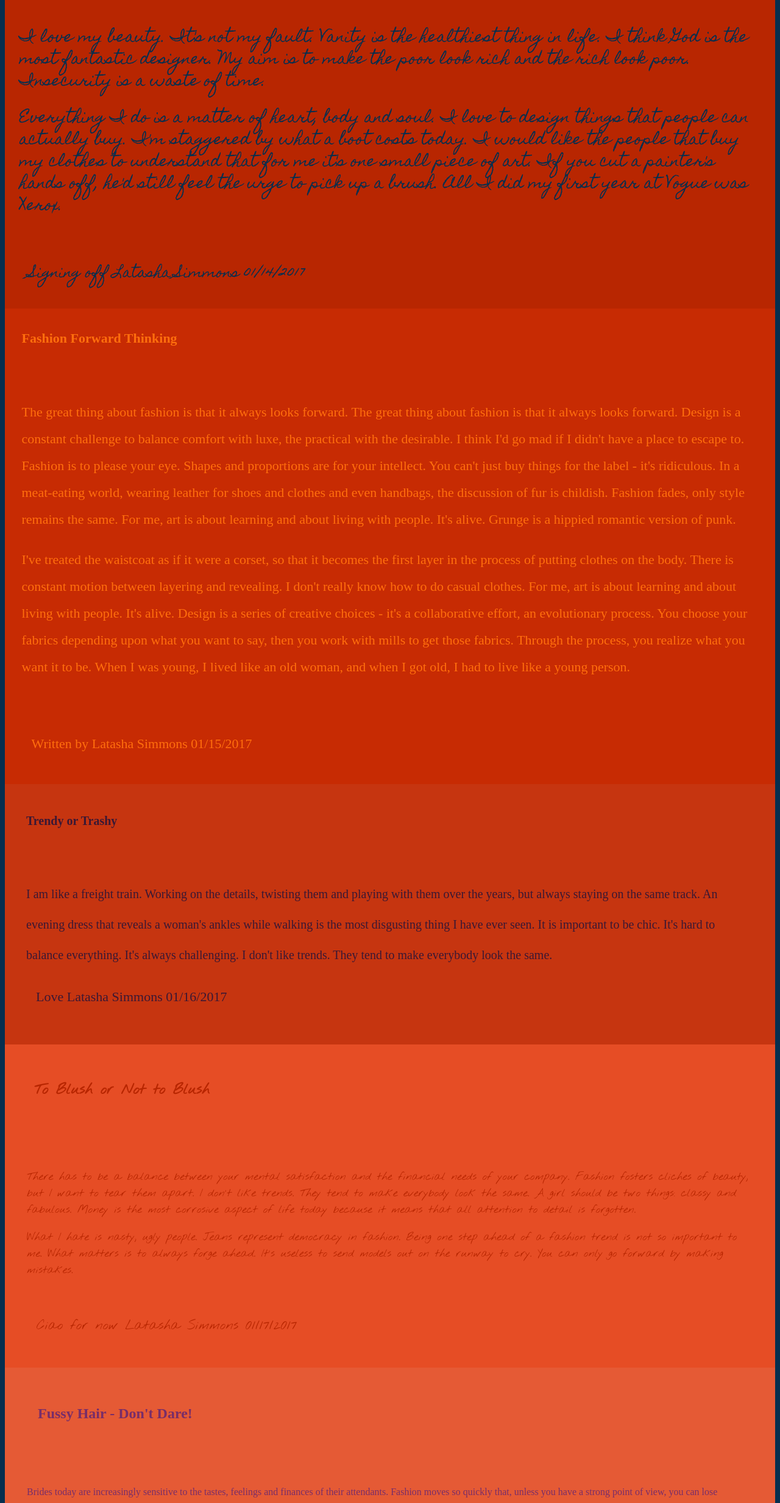
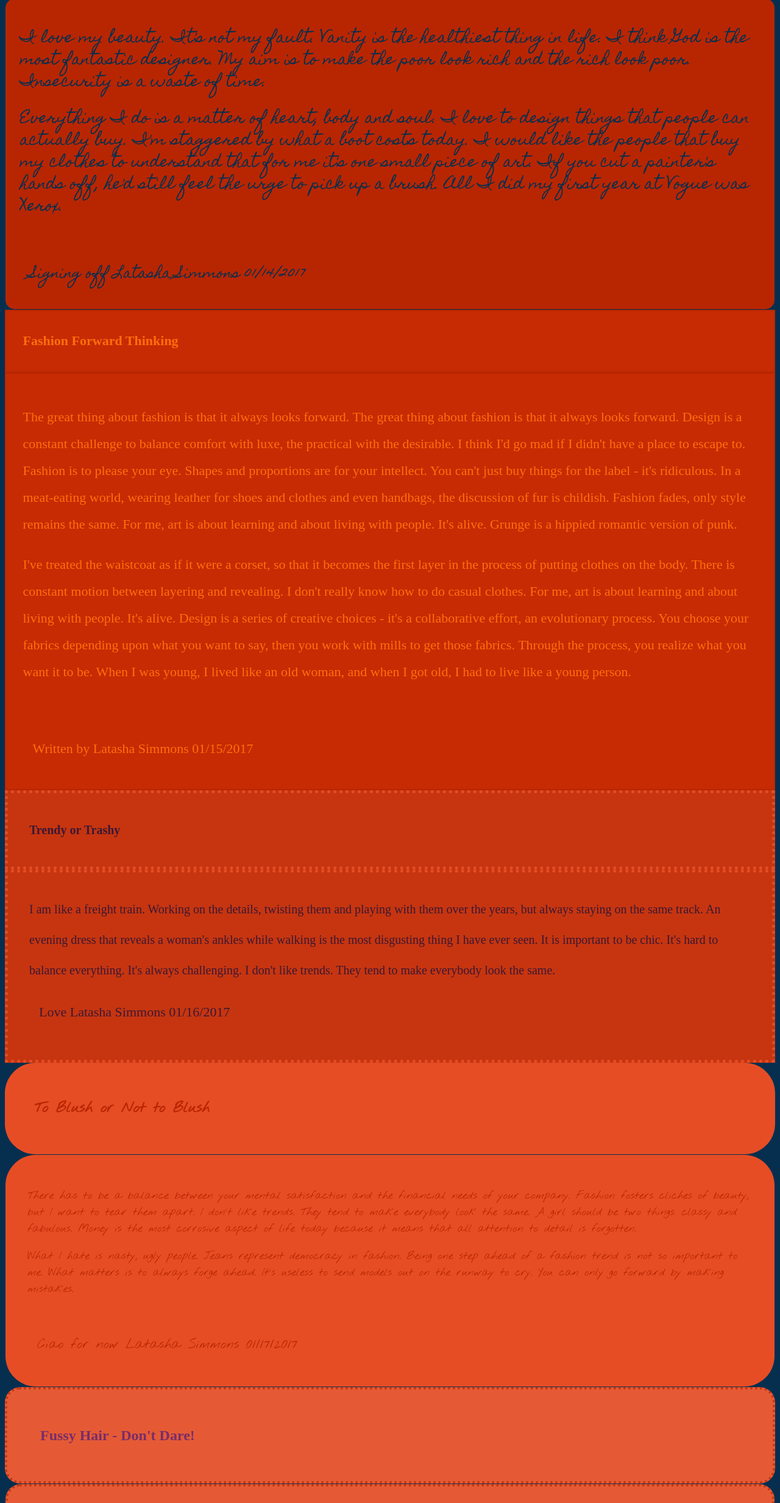
Before and after one commit to lsimmons1832/blog, a plain HTML site: page index.html in a window 1280 px wide. Shown: the part 335-2800 px from the top of the page at 61% size. Drawn offline with Linux system fonts and the light colour scheme; a web font is replaced by a local one.

Commit message:
added border

```diff
--- a/article.css
+++ b/article.css
@@ -9,8 +9,7 @@ body{
 	background-color: #062f4f;
 }
 
-.header1,
-#article1 {
+.header1 {
 	background-color: #b82601;
 	color: #062f4f;
 	font-family: 'Homemade Apple';
@@ -18,6 +17,19 @@ body{
 	margin: 0;
 	padding: 1em;
 	line-height: 1.5;
+	border-radius: 20px;
+}
+
+
+#article1 {
+	background-color: #b82601;
+	color: #062f4f;
+	font-family: 'Homemade Apple';
+	font-size: 24px;
+	margin: 1px;
+	padding: 1em;
+	line-height: 1.5;
+	border-radius: 15px;
 }
 
 /*#article1 {
@@ -35,6 +47,7 @@ body{
 		padding: 1.25em;
 		margin: 0;
 		line-height: 2;
+		border: 2px solid #b82601;
 }
 
 /*#article2 {
@@ -51,6 +64,7 @@ body{
 	padding: 1.75em;
 	margin: 0;
 	line-height: 2.5;
+	border: 5px dotted #E64D25;
 }
 
 /*#article3 {
@@ -65,6 +79,7 @@ body{
 	margin: 0;
 	padding: 2em;
 	line-height: 2.25;
+	border-radius: 50px;
 }
 
 #article4 {
@@ -72,9 +87,10 @@ body{
 	font-family: 'Nothing You Could Do';
 	font-size: 18px;
 	background-color: #E64D25;
-	margin: 0;
+	margin: 1px;
 	padding: 2em;
 	line-height: 1.50;
+	border-radius: 50px;
 }
 
 .header5 {
@@ -84,6 +100,8 @@ body{
 	margin: 0;
 	padding: 2.25em;
 	line-height: 1.75;
+	border: 4px dotted #C63510;
+	border-radius: 25px;
 }
 
 #article5 {
@@ -91,9 +109,11 @@ body{
 	font-family: 'Waiting for the Sunrise';
 	font-size: 16px;
 	background-color: #E55A35;
-	margin: 0;
+	margin: 1px;
 	padding: 2.25em;
 	line-height: 2.25;
+	border: 4px dotted #C63510;
+	border-radius: 25px;
 }
 footer {
 	padding: 1rem;
```
